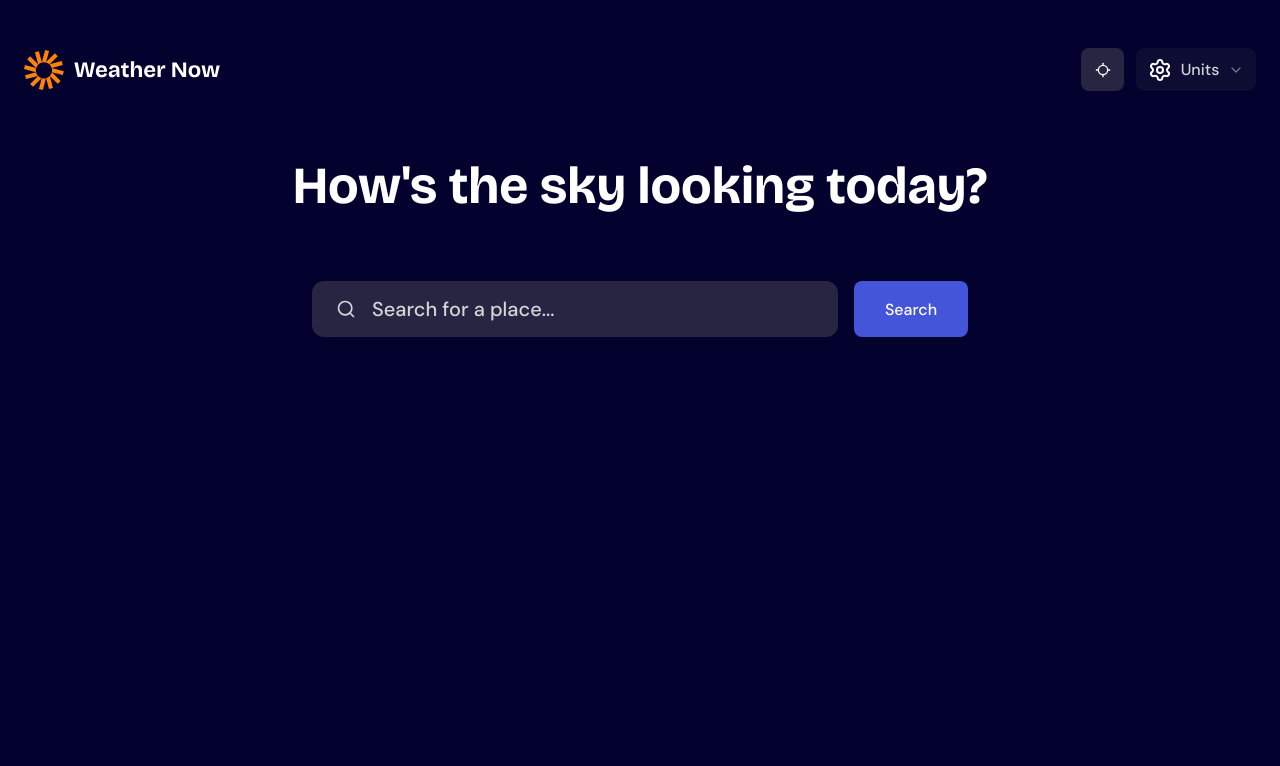
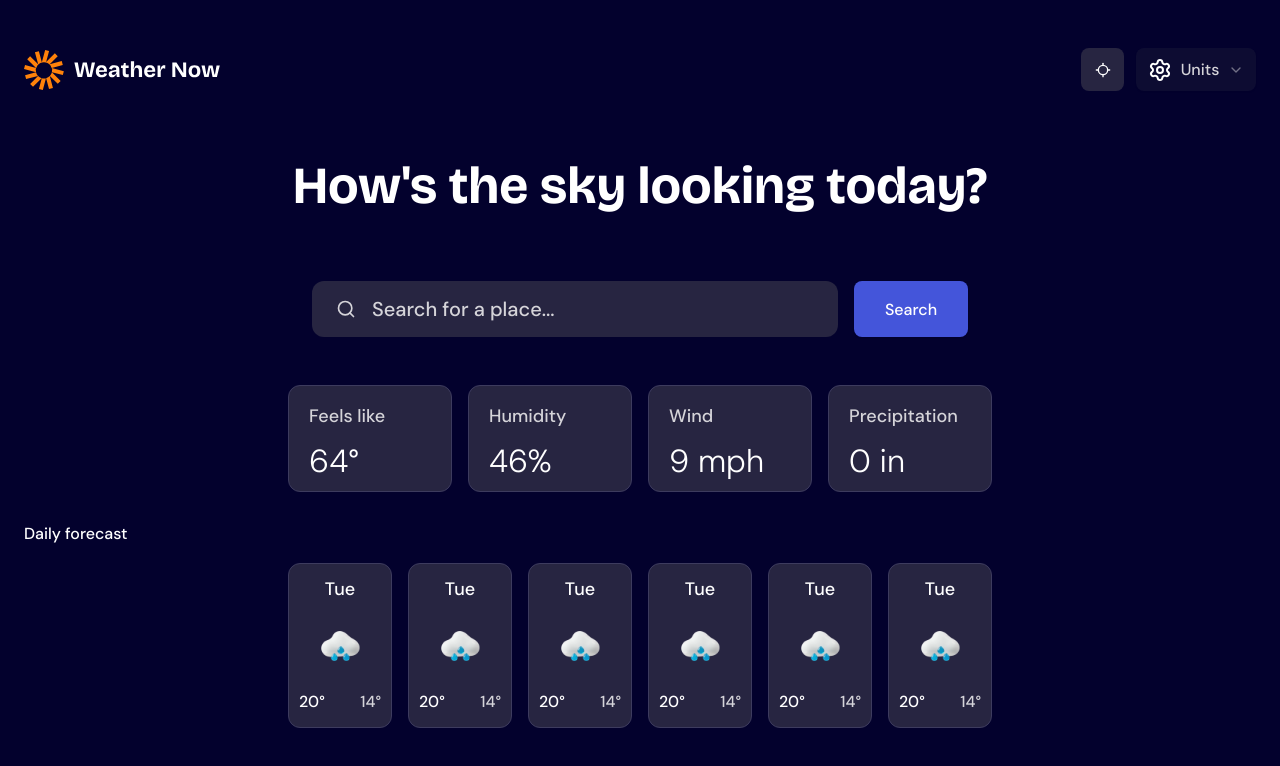
Before and after one commit to SouleymaneSy7/FEM-30-weather-app-hackaton, a Next.js app: page / in a window 1280 px wide. Shown: the top 766 px of the page. Built offline with nearby package versions, Linux system fonts and the light colour scheme.

Commit message:
feat: add the main contents component

```diff
--- a/src/app/page.tsx
+++ b/src/app/page.tsx
@@ -1,11 +1,15 @@
+import * as React from "react";
+
 import Header from "@/components/layouts/Header";
 import Navbar from "@/components/layouts/Navbar";
+import Main from "@/components/layouts/Main";
 
 export default function Home() {
   return (
-    <>
+    <React.Fragment>
       <Navbar />
       <Header />
-    </>
+      <Main />
+    </React.Fragment>
   );
 }
```
